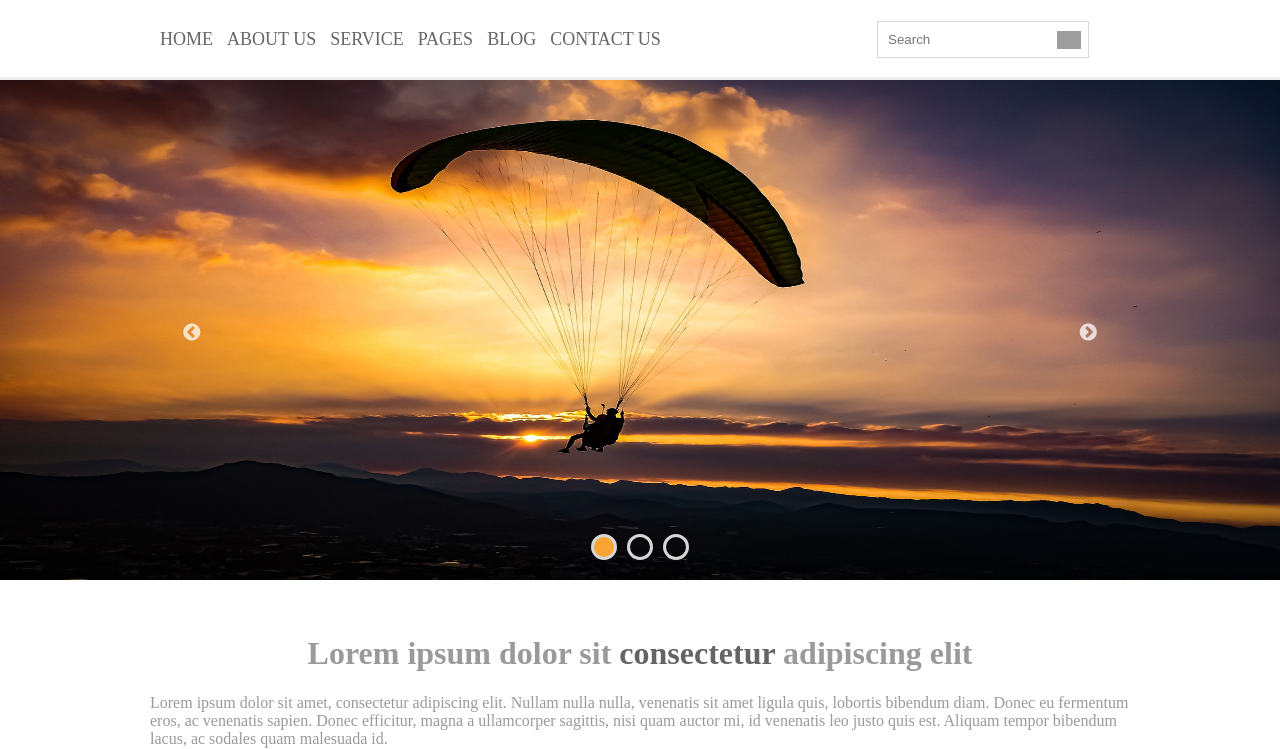
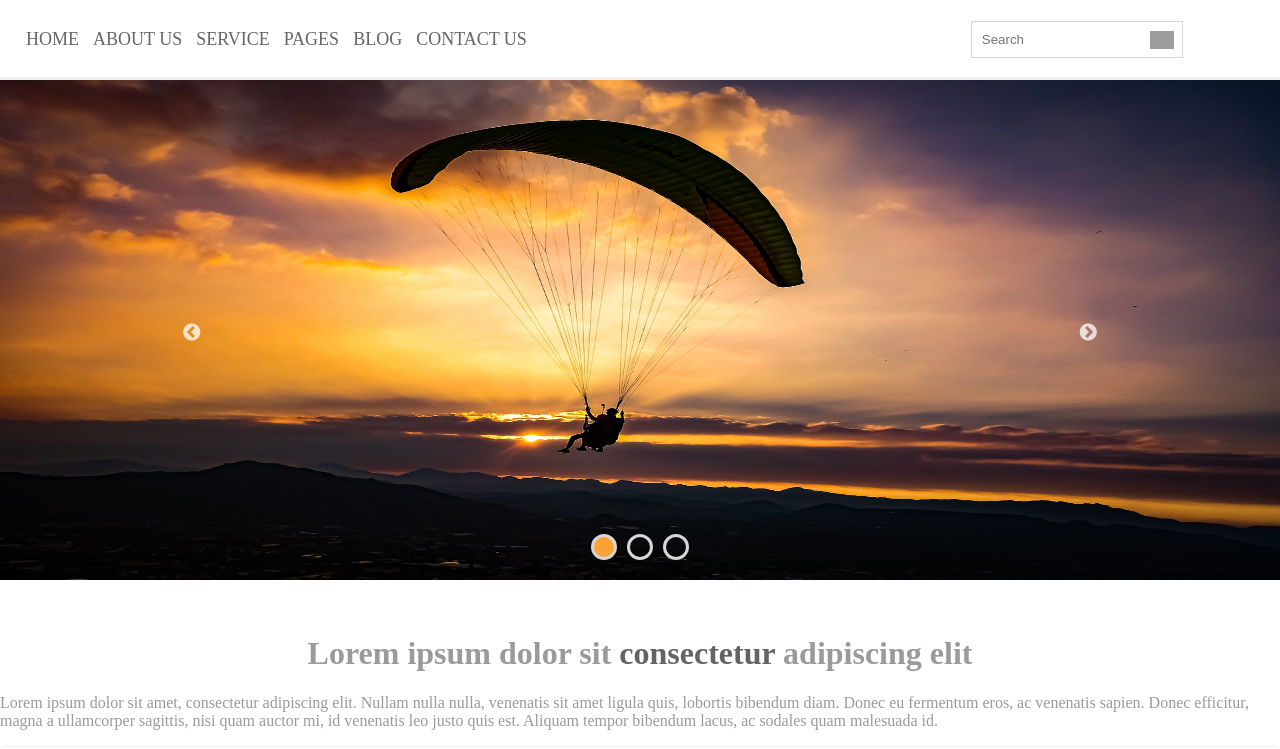
Before and after one commit to ccarol-freitas/projeto-radical-web, a plain HTML site: page index.html in a window 1280 px wide. Shown: the part 66-815 px from the top of the page. Drawn offline with nearby package versions, Linux system fonts and the light colour scheme; grey boxes are pictures that could not be loaded.

Commit message:
update in informations

```diff
--- a/css/main.css
+++ b/css/main.css
@@ -12,7 +12,8 @@ body {
 
 main, .content {
     margin: 0 auto;
-    width: 980px;
+    /* width: 980px; */
+    widows: 100%;
     position: relative;
 }
 
@@ -36,7 +37,8 @@ main, .content {
 
 .header-2 {
     background-color: #fff;
-    width: 980px;
+    /* width: 980px; */
+    widows: 100%;
     margin: 0 auto;
     padding: 16px;
 }
```
